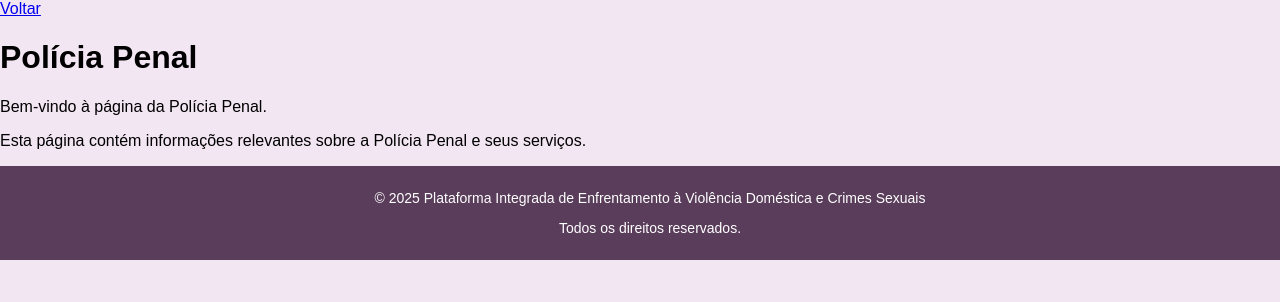
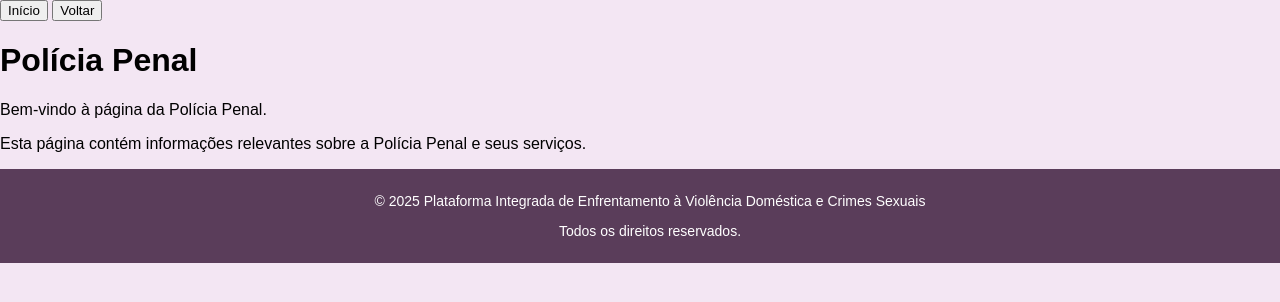
Before and after one commit to OgliariNatan/pievdcs, a Django app: page /seguranca/penal/ in a window 1280 px wide. Shown: the part 88-390 px from the top of the page. Run offline with Django 5.2, Linux system fonts and the light colour scheme; some libraries are stand-ins or nearby versions.

Commit message:
estilização de penal e militar com botões de voltar

```diff
--- a/MAIN/templates/base/cabecalho.html
+++ b/MAIN/templates/base/cabecalho.html
@@ -4,7 +4,13 @@
         {% if user.is_authenticated %}
         <form action="{% url 'logout' %}" method="post" style="display: inline;">
             {% csrf_token %}
+
+            <!-- <button type="button" class="home-button" id="home"
+                onclick="window.location.href='{% url 'index' %}'">Página
+                inicial</button> -->
+
             <button type="submit" class="logout-button" id="logout">Deslogar</button>
+
         </form>
         {% else %}
         <a href="{% url 'login' %}" class="login-button" id="login">Login</a>
--- a/MAIN/templates/home.html
+++ b/MAIN/templates/home.html
@@ -6,6 +6,9 @@
 {% block content %}
 <nav class="top-nav">
     <ul class="menu">
+        <li>
+            <button onclick="location.href='{% url 'index' %}'">Início</button>
+        </li>
         <li>
             <button>Fórum</button>
             <ul class="submenu">
--- a/seguranca_publica/templates/militar.html
+++ b/seguranca_publica/templates/militar.html
@@ -3,7 +3,10 @@
 {% block title %}Polícia Militar{% endblock %}
 
 {% block content %}
-<a href="javascript:history.back()" class="btn btn-primary">Voltar</a>
+
+<button onclick="location.href='{% url 'index' %}'">Início</button>
+<button onclick="history.back()">Voltar</button>
+
 <h1>Polícia Militar</h1>
 <p>Bem-vindo à página da Polícia Militar.</p>
 <p>Esta página contém informações relevantes sobre a Polícia Militar e seus serviços.</p>
--- a/seguranca_publica/templates/penal.html
+++ b/seguranca_publica/templates/penal.html
@@ -3,7 +3,10 @@
 {% block title %}Polícia Penal{% endblock %}
 
 {% block content %}
-<a href="javascript:history.back()" class="btn btn-primary">Voltar</a>
+
+<button onclick="location.href='{% url 'index' %}'">Início</button>
+<button onclick="history.back()">Voltar</button>
+
 <h1>Polícia Penal</h1>
 <p>Bem-vindo à página da Polícia Penal.</p>
 <p>Esta página contém informações relevantes sobre a Polícia Penal e seus serviços.</p>
```
